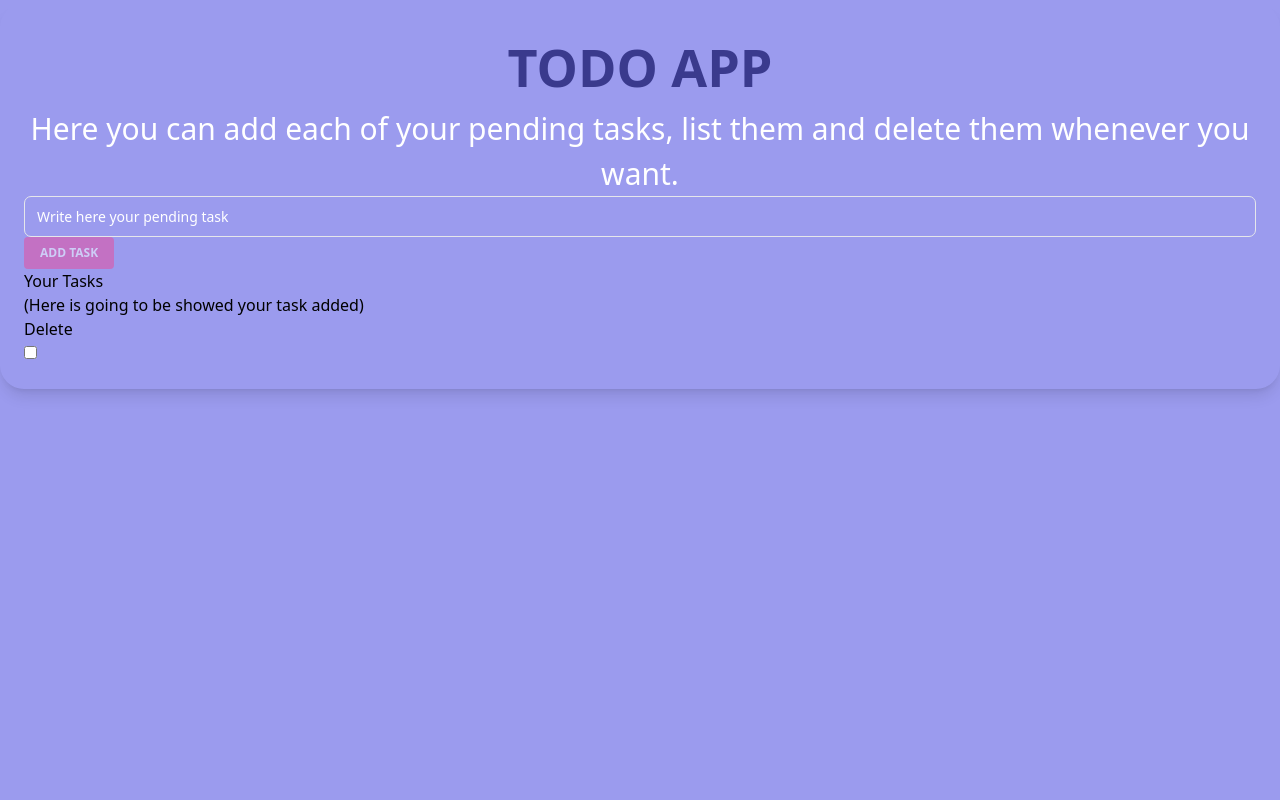
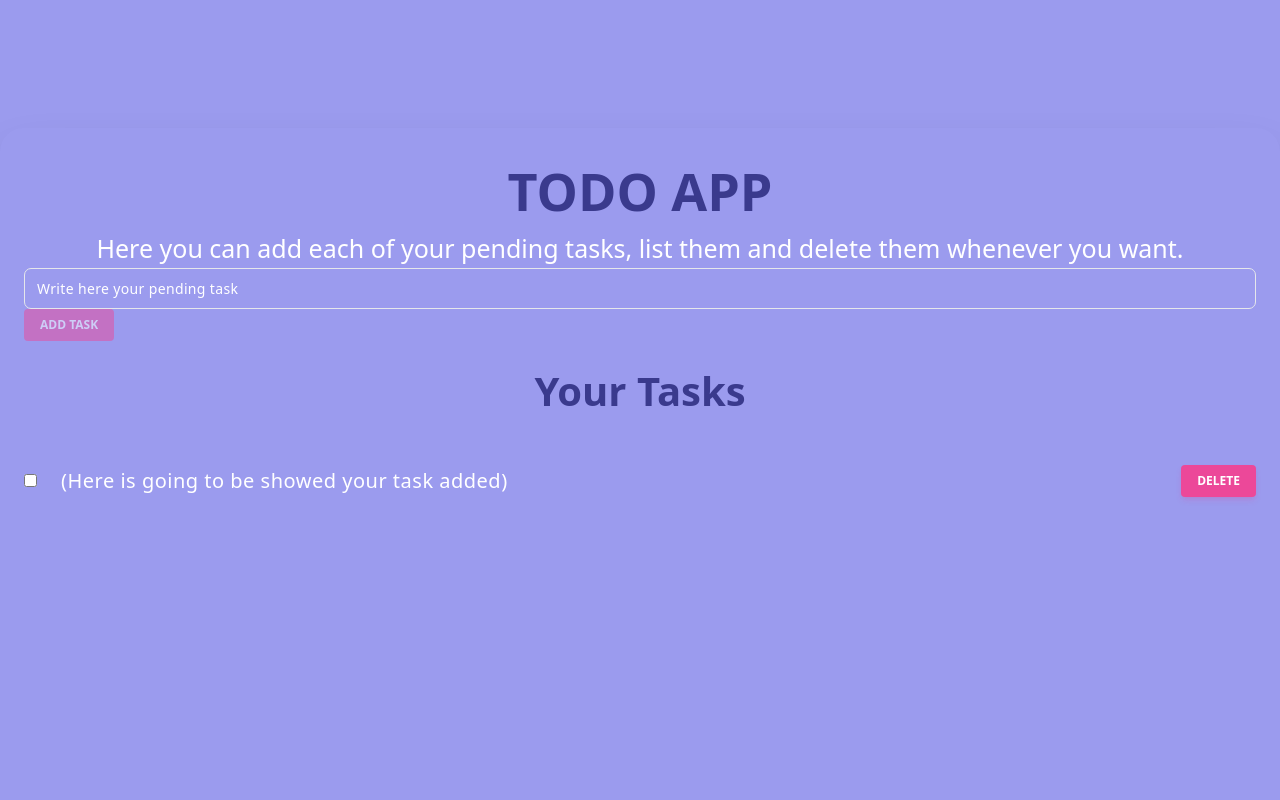
Before and after one commit to KataGut/todo-app, a website built with Vite: page index.html in a window 1280 px wide. Shown: the top 800 px of the page. Built offline with nearby package versions, Linux system fonts and the light colour scheme.

Commit message:
Adding general styles with TailWind Css

```diff
--- a/index.html
+++ b/index.html
@@ -8,11 +8,11 @@
     <title>Todo App</title>
   </head>
   <body
-    class="max-w-[1280px] mx-auto my-1 shadow-lg p-6 rounded-3xl bg-[#9b9bee]"
+    class="max-w-[1280px] h-[1200px] mt-[10%] mx-auto my-1 shadow-2xl p-6 rounded-3xl bg-[#9b9bee]"
   >
     <header>
       <h1 class="text-[52px] font-bold text-center text-[#3a3a8d]">TODO APP</h1>
-      <p class="text-[30px] text-center text-[white]">
+      <p class="text-[25px] text-center text-[white]">
         Here you can add each of your pending tasks, list them and delete them
         whenever you want.
       </p>
@@ -24,7 +24,7 @@
 
       <input
         type="text"
-        class="peer h-full w-full rounded-[7px] border border-blue-gray-200 bg-transparent px-3 py-2.5 pr-20 font-sans text-sm font-normal text-blue-gray-700 outline outline-0 transition-all placeholder-shown:border placeholder-shown:border-blue-gray-200 placeholder-shown:border-t-blue-gray-200 focus:border-2 focus:border-pink-500 focus:border-t-transparent focus:outline-0 disabled:border-0 disabled:bg-blue-gray-50 placeholder:text-white"
+        class="peer h-full w-full rounded-[7px] border border-blue-gray-200 bg-transparent px-3 py-2.5 pr-20 font-sans text-sm font-normal text-blue-gray-700 outline outline-0 transition-all placeholder-shown:border placeholder-shown:border-blue-gray-200 placeholder-shown:border-t-blue-gray-200 focus:border-2 focus:border-pink-500 focus:border-t-transparent focus:outline-0 disabled:border-0 disabled:bg-blue-gray-50 placeholder:text-white tracking-wide"
         placeholder="Write here your pending task"
         required
       />
@@ -40,14 +40,22 @@
 
     <section class="list__tasks">
       <ul>
-        <h4>Your Tasks</h4>
-        <li>
-          <p>(Here is going to be showed your task added)</p>
-          <button type="button">Delete</button>
+        <h4 class="text-[#3a3a8d] font-bold p-5 text-center text-[40px]">
+          Your Tasks
+        </h4>
+        <li class="flex flex-row h-[80px] items-center gap-6">
+          <input class="" type="checkbox" />
+          <p class="flex-grow text-white text-xl tracking-wide">
+            (Here is going to be showed your task added)
+          </p>
+          <button
+            class="top-1 z-10 select-none rounded bg-pink-500 py-2 px-4 text-center align-middle font-sans text-xs font-bold uppercase text-white shadow-md shadow-pink-500/20 transition-all hover:shadow-lg hover:shadow-pink-500/40 focus:opacity-[0.85] focus:shadow-none active:opacity-[0.85] active:shadow-none peer-placeholder-shown:pointer-events-none peer-placeholder-shown:bg-blue-gray-500 peer-placeholder-shown:opacity-50 peer-placeholder-shown:shadow-none"
+            type="button"
+          >
+            Delete
+          </button>
         </li>
       </ul>
-
-      <input type="checkbox" />
     </section>
 
     <script type="module" src="/script.js"></script>
```
